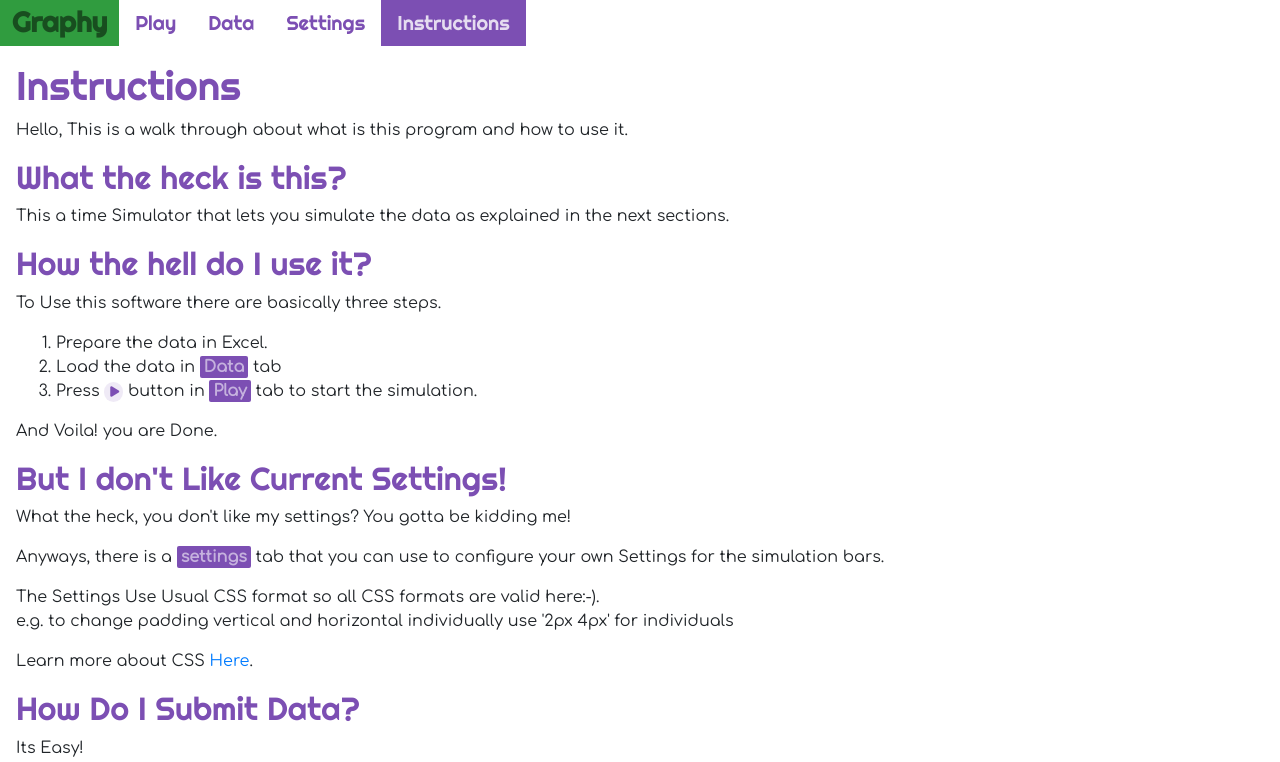
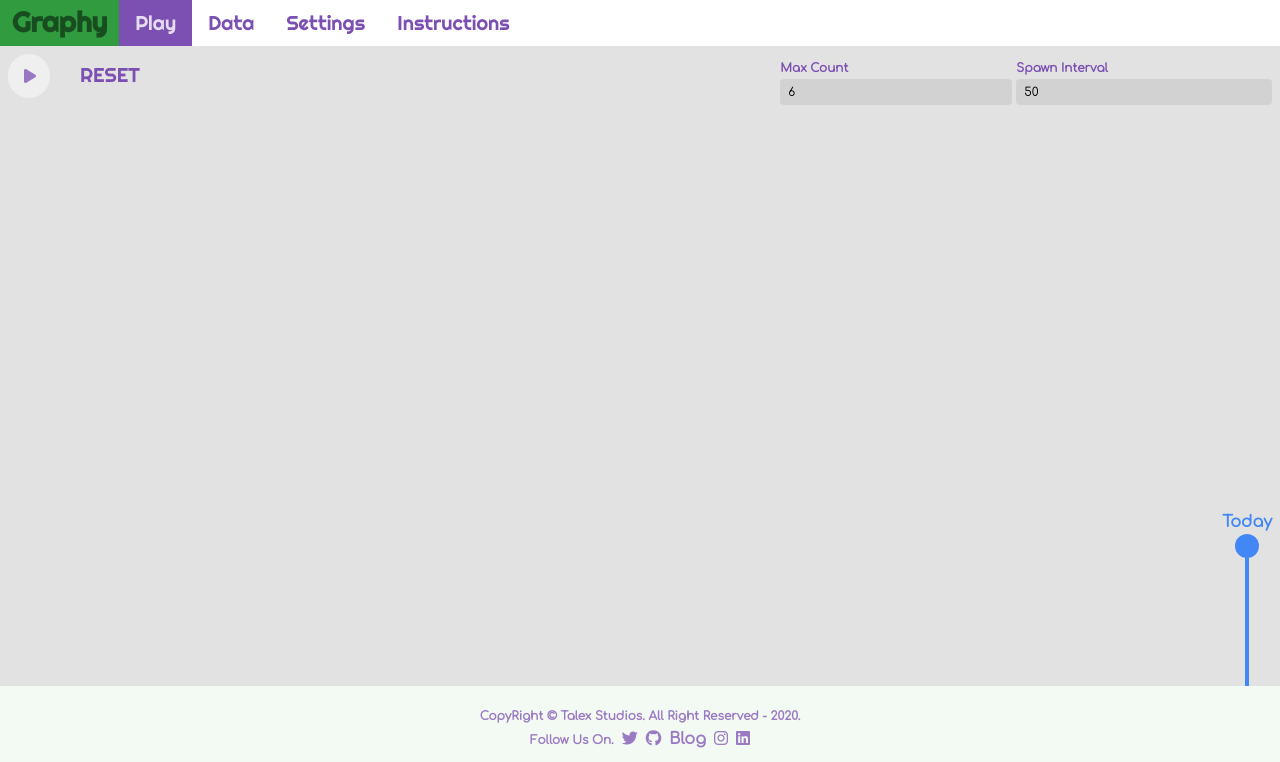
Before and after one commit to vermakartik/graphy, a React (Create React App) app: page / in a window 1280 px wide. Shown: the top 762 px of the page. Built offline with nearby package versions, Linux system fonts and the light colour scheme.

Commit message:
corrected default tab

```diff
--- a/src/App.js
+++ b/src/App.js
@@ -558,7 +558,7 @@ let Footer = () => {
 
 let App = () => {
 
-  let [currentTab, setCurrentTab] = useState(3)
+  let [currentTab, setCurrentTab] = useState(0)
   let [currentSettings, setCurrentSettings] = useState({
     infoStyleInfo: {
       width: '128px'
```
